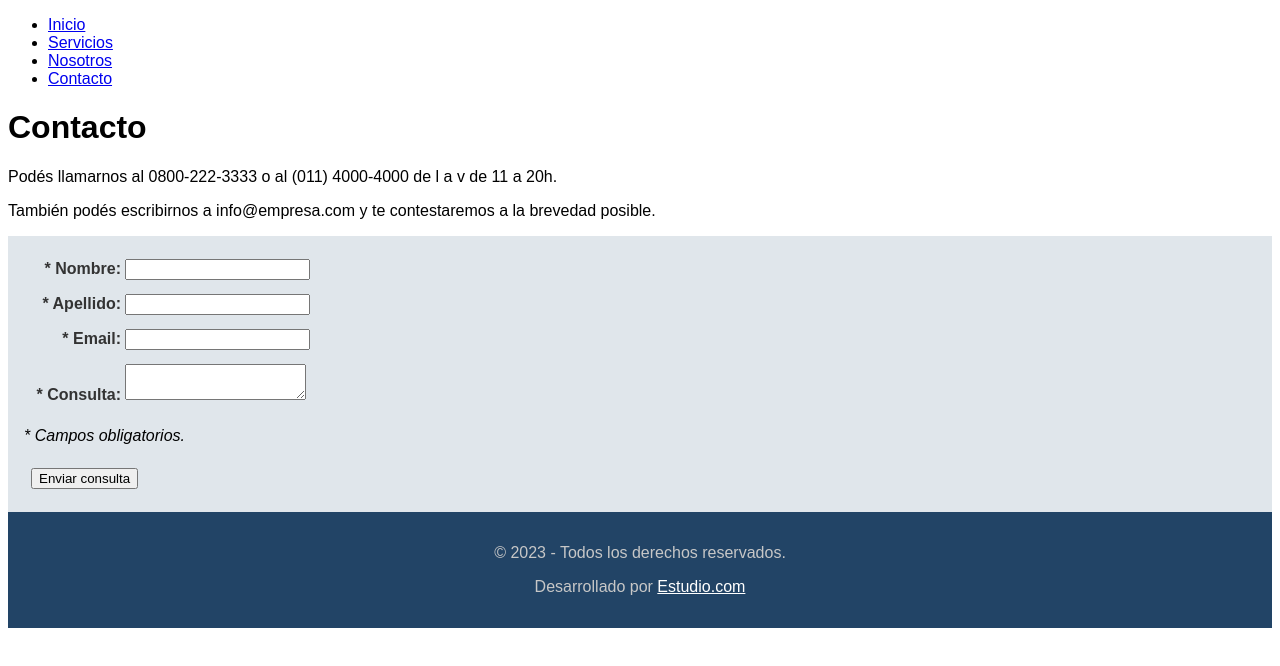
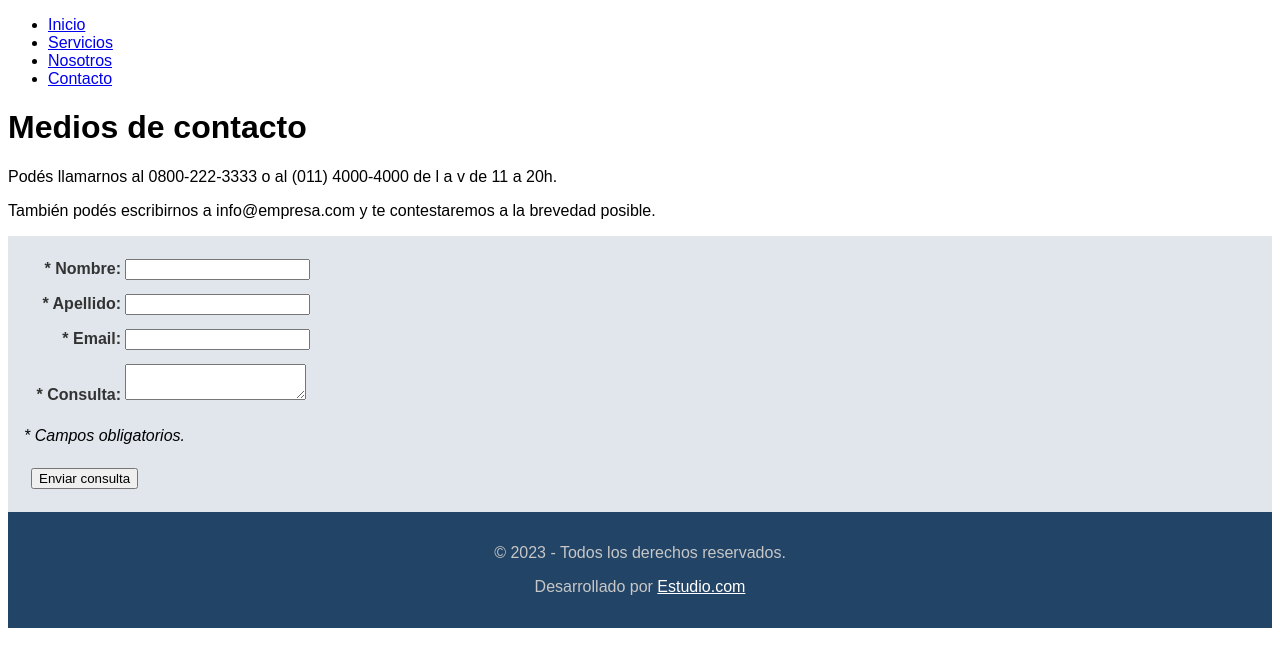
Before and after one commit to jdrjuan/sitio_web_2, a plain HTML site: page contacto.html in a window 1280 px wide. Drawn offline with Linux system fonts and the light colour scheme.

Commit message:
Edita título y encabezado h1 de contacto.html

```diff
--- a/contacto.html
+++ b/contacto.html
@@ -4,7 +4,7 @@
     <meta charset="UTF-8">
     <meta name="description" content="Nuestros medios de contacto">
     <meta name="viewport" content="width=device-width, initial-scale=1.0">
-    <title>Contacto</title>
+    <title>Medios de contacto</title>
     <link rel="stylesheet" href="css/style.css">
 </head>
 <body>
@@ -16,7 +16,7 @@
             <li><a href="contacto.html">Contacto</a></li>
         </ul>
     </nav>
-    <h1>Contacto</h1>
+    <h1>Medios de contacto</h1>
     <p>Podés llamarnos al 0800-222-3333 o al (011) 4000-4000 de l a v de 11 a 20h.</p>
     <p>También podés escribirnos a info@empresa.com y te contestaremos a la brevedad posible.</p>
     <form class="form-contacto" action="enviar">
```
